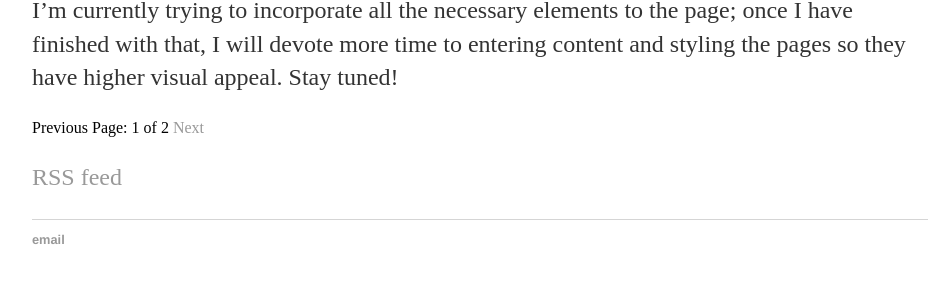
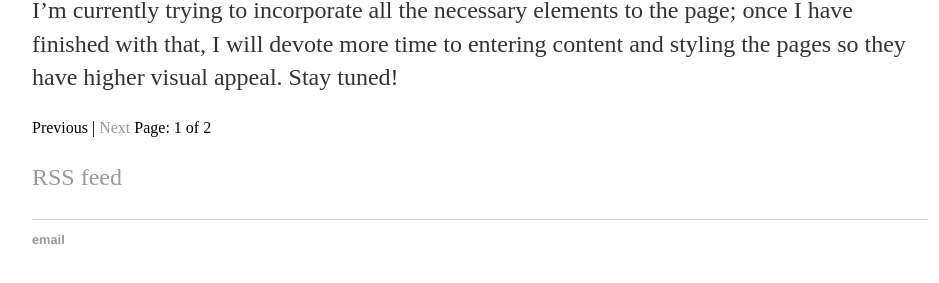
Before and after one commit to Tralinge/tralinge.github.io, a Jekyll site: the page built from news/index.html, in a window 1280 px wide. Shown: the part 592-875 px from the top of the page, without its empty margins (160-1099 px from the left). Built offline with Jekyll 4.4.1, drawn with Linux system fonts in a browser that asks for light colours; the list of posts is cut into pages by our own code.

Commit message:
Update index.html

```diff
--- a/news/index.html
+++ b/news/index.html
@@ -24,16 +24,19 @@ title: News
       Previous
     </a>
   {% else %}
-    <span class="previous">Previous</span>
+    <span class="previous">Previous |</span>
   {% endif %}
+
+  {% if paginator.next_page %}
+    <a href="{{ paginator.next_page_path }}" class="next">Next</a>
+  {% else %}
+    <span class="next "> Next</span><br>
+  {% endif %}
+
   <span class="page_number ">
     Page: {{ paginator.page }} of {{ paginator.total_pages }}
   </span>
-  {% if paginator.next_page %}
-    <a href="{{ paginator.next_page_path }}" class="next">Next</a>
-  {% else %}
-    <span class="next ">Next</span>
-  {% endif %}
+
 </div>
 
 
```
